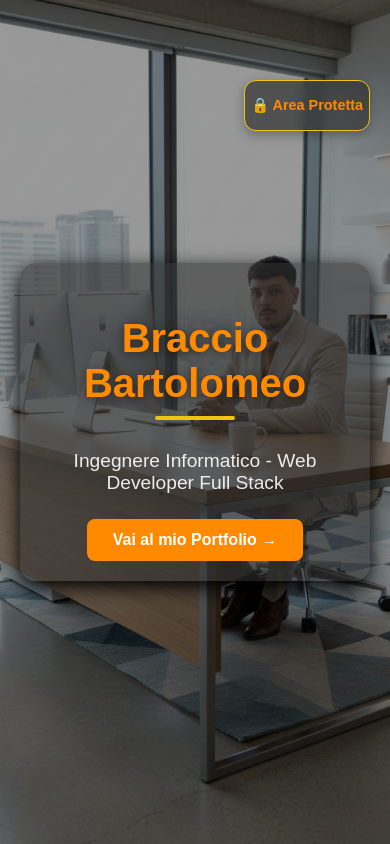
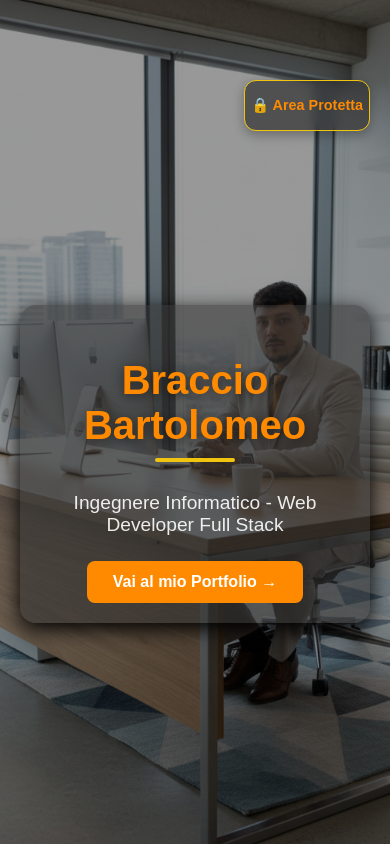
Before and after one commit to BartB95/portfolio-braccio-bartolomeo, a Next.js app: page /secret in a window 390 px wide. Shown: the top 844 px of the page. Built offline with nearby package versions, Linux system fonts and the light colour scheme; no server answers.

Commit message:
fix background mobile secret

```diff
--- a/app/secret/page.tsx
+++ b/app/secret/page.tsx
@@ -11,7 +11,7 @@ import { Tooltip } from "@mui/material";
 // ===== Styled Components =====
 const HeroSection = styled("section")({
   width: "100%",
-  height: "120dvh", // <-- sostituisci vh con dvh
+  minHeight: "120vh", // fullscreen
   display: "flex",
   justifyContent: "center",
   alignItems: "center",
@@ -25,10 +25,9 @@ const HeroSection = styled("section")({
   backgroundRepeat: "no-repeat",
   overflowX: "hidden",
   "@media (max-width: 768px)": {
-    height: "100dvh",
-  },
+    minHeight: "110vh",
+  }
 });
-
 
 const Box = styled(motion.div)({
   padding: "20px",
```
